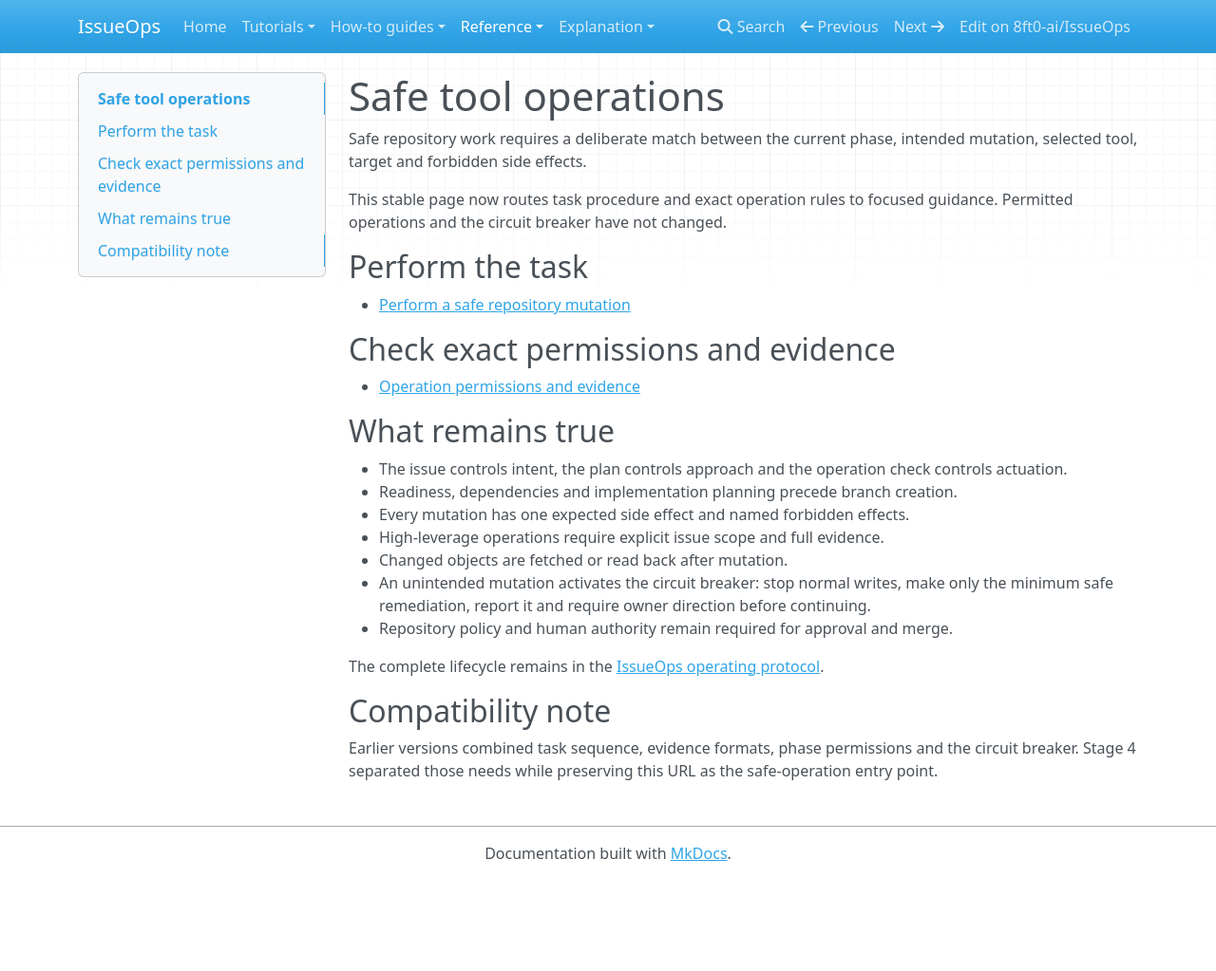
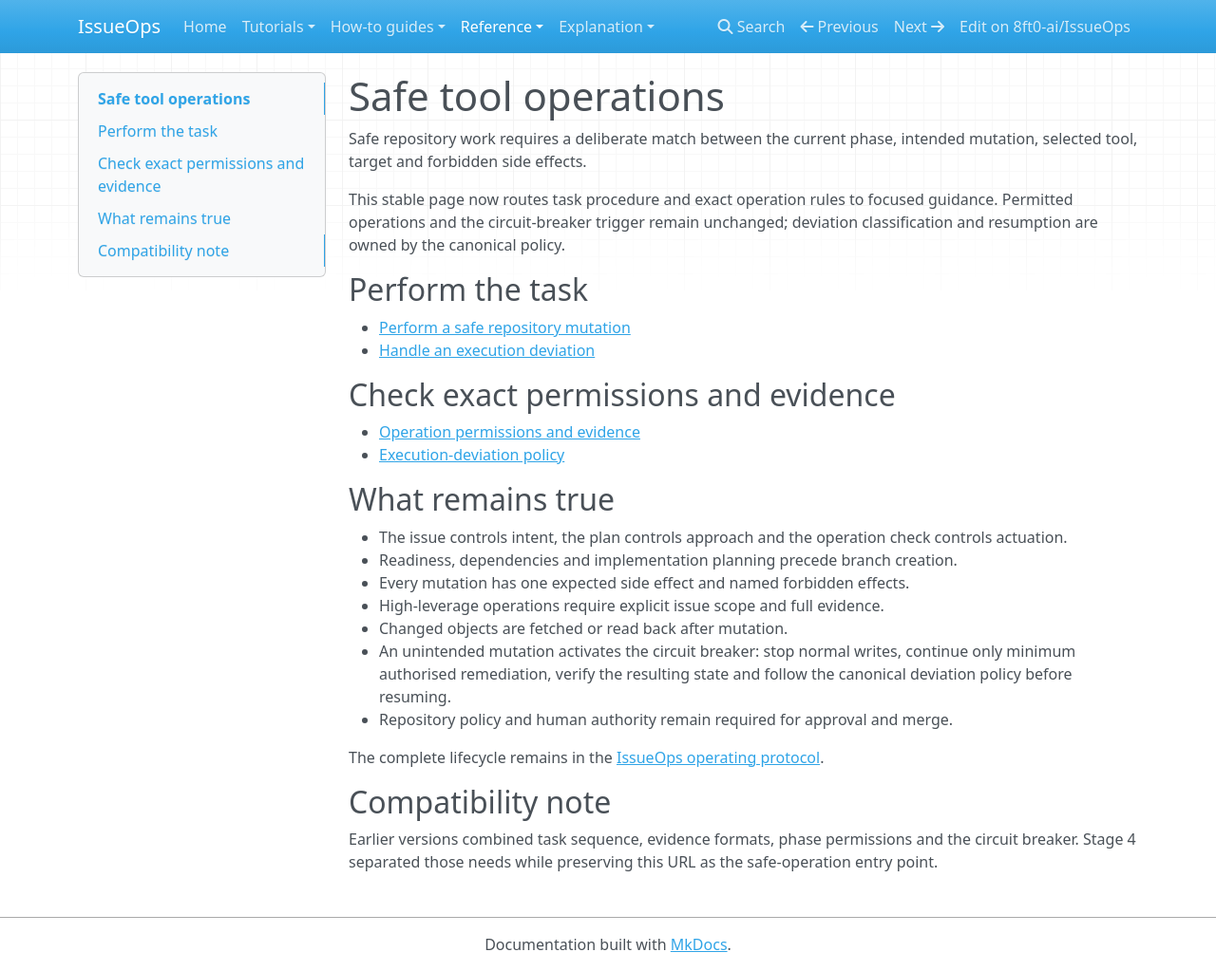
Before and after one commit to 8ft0-ai/IssueOps, an MkDocs documentation site: the page built from docs/tool-operations.md, in a window 1280 px wide and 1023 px high. Shown: the whole window at 95% size. Built offline with MkDocs 1.6.1, drawn with Linux system fonts in a browser that asks for light colours; nearby versions of some CDN libraries.

```diff
--- a/docs/tool-operations.md
+++ b/docs/tool-operations.md
@@ -2,15 +2,17 @@
 
 Safe repository work requires a deliberate match between the current phase, intended mutation, selected tool, target and forbidden side effects.
 
-This stable page now routes task procedure and exact operation rules to focused guidance. Permitted operations and the circuit breaker have not changed.
+This stable page now routes task procedure and exact operation rules to focused guidance. Permitted operations and the circuit-breaker trigger remain unchanged; deviation classification and resumption are owned by the canonical policy.
 
 ## Perform the task
 
 - [Perform a safe repository mutation](how-to/perform-safe-repository-mutation.md)
+- [Handle an execution deviation](how-to/handle-execution-deviation.md)
 
 ## Check exact permissions and evidence
 
 - [Operation permissions and evidence](reference/operation-permissions-and-evidence.md)
+- [Execution-deviation policy](reference/execution-deviation-policy.md)
 
 ## What remains true
 
@@ -19,7 +21,7 @@
 - Every mutation has one expected side effect and named forbidden effects.
 - High-leverage operations require explicit issue scope and full evidence.
 - Changed objects are fetched or read back after mutation.
-- An unintended mutation activates the circuit breaker: stop normal writes, make only the minimum safe remediation, report it and require owner direction before continuing.
+- An unintended mutation activates the circuit breaker: stop normal writes, continue only minimum authorised remediation, verify the resulting state and follow the canonical deviation policy before resuming.
 - Repository policy and human authority remain required for approval and merge.
 
 The complete lifecycle remains in the [IssueOps operating protocol](issueops-protocol.md).
```
